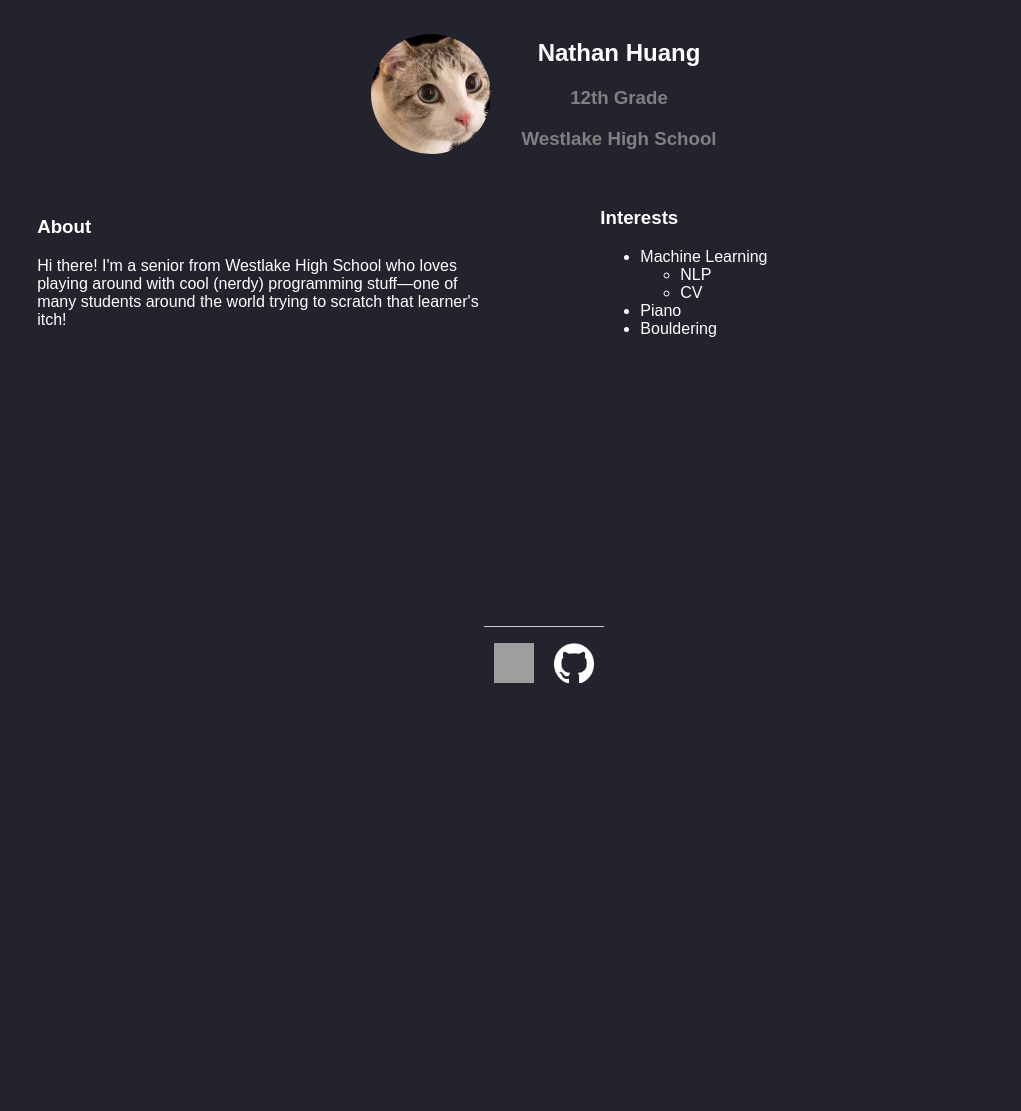
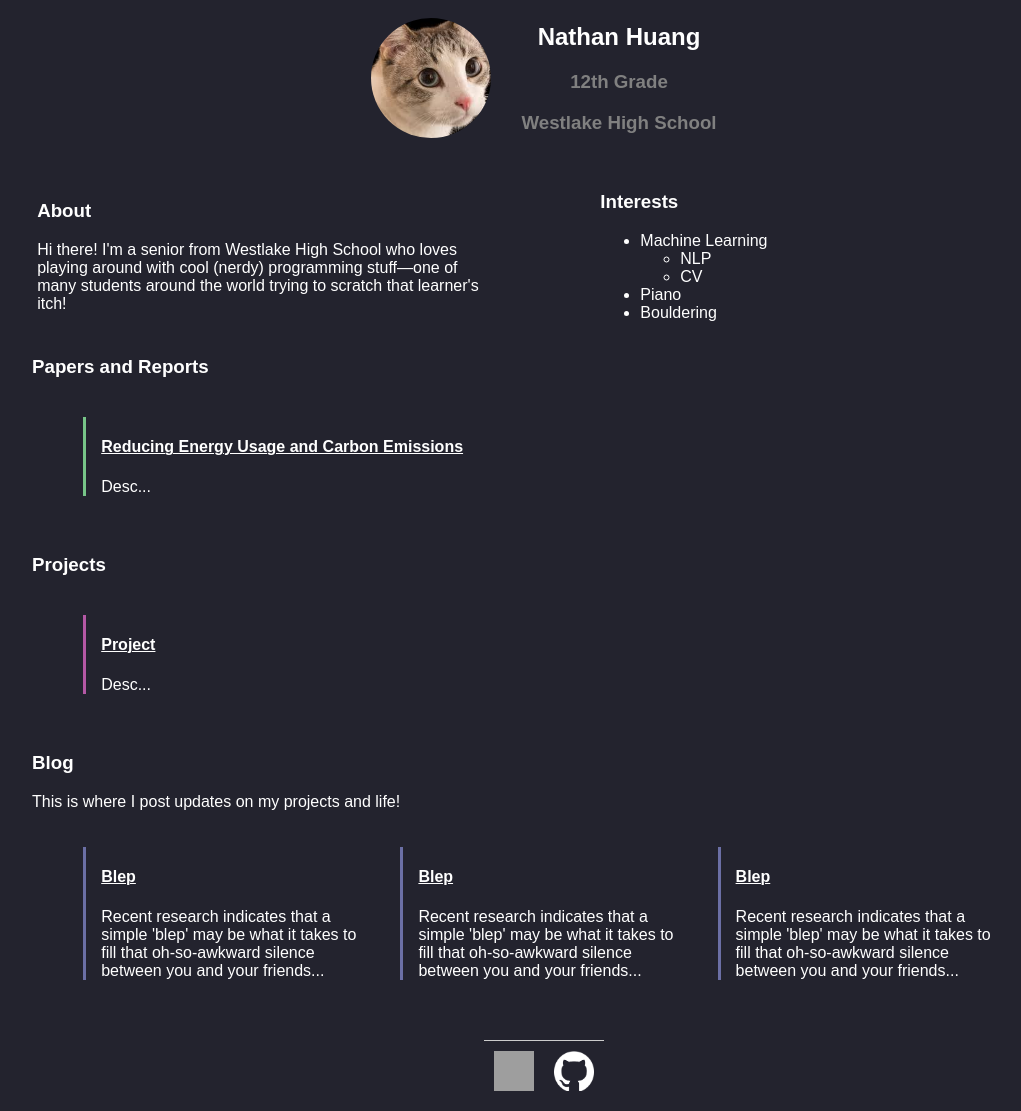
Before and after one commit to nathangh0/nathangh0.github.io, a plain HTML site: page index.html in a window 1280 px wide. Shown: the part 92-1203 px from the top of the page, without its empty margins (96-1117 px from the left). Before the commit the page ends 800 px from the top, so only its background shows below. Drawn offline with Linux system fonts and the light colour scheme; grey boxes are pictures that could not be loaded.

Commit message:
redesign

```diff
--- a/index.html
+++ b/index.html
@@ -46,10 +46,49 @@
                 </ul>
             </div>
         </div>
+
+        <div class="academic-intro">
+            <h3>Papers and Reports</h3>
+        </div>
+        <div class="posts">
+            <div class="academic-post post">
+                <h4><a href="Green.html">Reducing Energy Usage and Carbon Emissions</a></h4>
+				Desc...
+            </div>
+        </div>
+
+        <div class="projects-intro">
+            <h3>Projects</h3>
+        </div>
+        <div class="posts">
+            <div class="project-post post">
+                <h4><a href="Project.html">Project</a></h4>
+				Desc...
+            </div>
+        </div>
+
+        <div class="blog-intro">
+			<h3>Blog</h3>
+			<p>This is where I post updates on my projects and life!</p>
+		</div>
+		<div class="posts">
+			<div class="blog-post post">
+				<h4><a href="blep.html">Blep</a></h4>
+				Recent research indicates that a simple 'blep' may be what it takes to fill that oh-so-awkward silence between you and your friends...
+			</div>
+			<div class="blog-post post">
+				<h4><a href="blep.html">Blep</a></h4>
+				Recent research indicates that a simple 'blep' may be what it takes to fill that oh-so-awkward silence between you and your friends...
+			</div>
+			<div class="blog-post post">
+				<h4><a href="blep.html">Blep</a></h4>
+				Recent research indicates that a simple 'blep' may be what it takes to fill that oh-so-awkward silence between you and your friends...
+			</div>
+		</div>
     </div>
     <footer>
         <img src="https://upload.wikimedia.org/wikipedia/commons/7/7e/Gmail_icon_%282020%29.svg" alt="Gmail" onclick="window.open('https://mail.google.com/mail/?view=cm&fs=1&tf=1&to=nathanghuang@gmail.com'); return false;">
         <img src="assets/images/github-mark-white.png" alt="Github" onclick="window.open('https://github.com/nathangh0'); return false;">
-    <footer>
+    </footer>
 </body>
 </html>
--- a/style.css
+++ b/style.css
@@ -111,3 +111,42 @@ footer img {
     height: 40px;
     margin: 0 10px;
 }
+.academic-intro {
+    align-self: flex-start;
+    width: 100%;
+    margin-bottom: 20px;
+}
+.projects-intro {
+    align-self: flex-start;
+    width: 100%;
+    margin-bottom: 20px;
+}
+.blog-intro {
+    align-self: flex-start;
+    width: 100%;
+    margin-bottom: 20px;
+}
+.posts {
+    display: grid;
+    grid-template-columns: repeat(auto-fit, minmax(250px, 1fr));
+    gap: 30px;
+    width: 90%;
+    margin-bottom: 40px;
+}
+
+.post {
+    padding-left: 15px;
+}
+a {
+    color: white;
+    text-decoration-thickness: 1px;
+}
+.academic-post {
+    border-left: 3px solid #77c588
+}
+.project-post {
+    border-left: 3px solid #b458a5
+}
+.blog-post {
+    border-left: 3px solid #6b6fa5
+}
```
Also changed, not shown: blog-style.css (deleted, +0 -20 lines), blog.html (deleted, +0 -46 lines), projects-style.css (deleted, +0 -8 lines), projects.html (deleted, +0 -29 lines).
